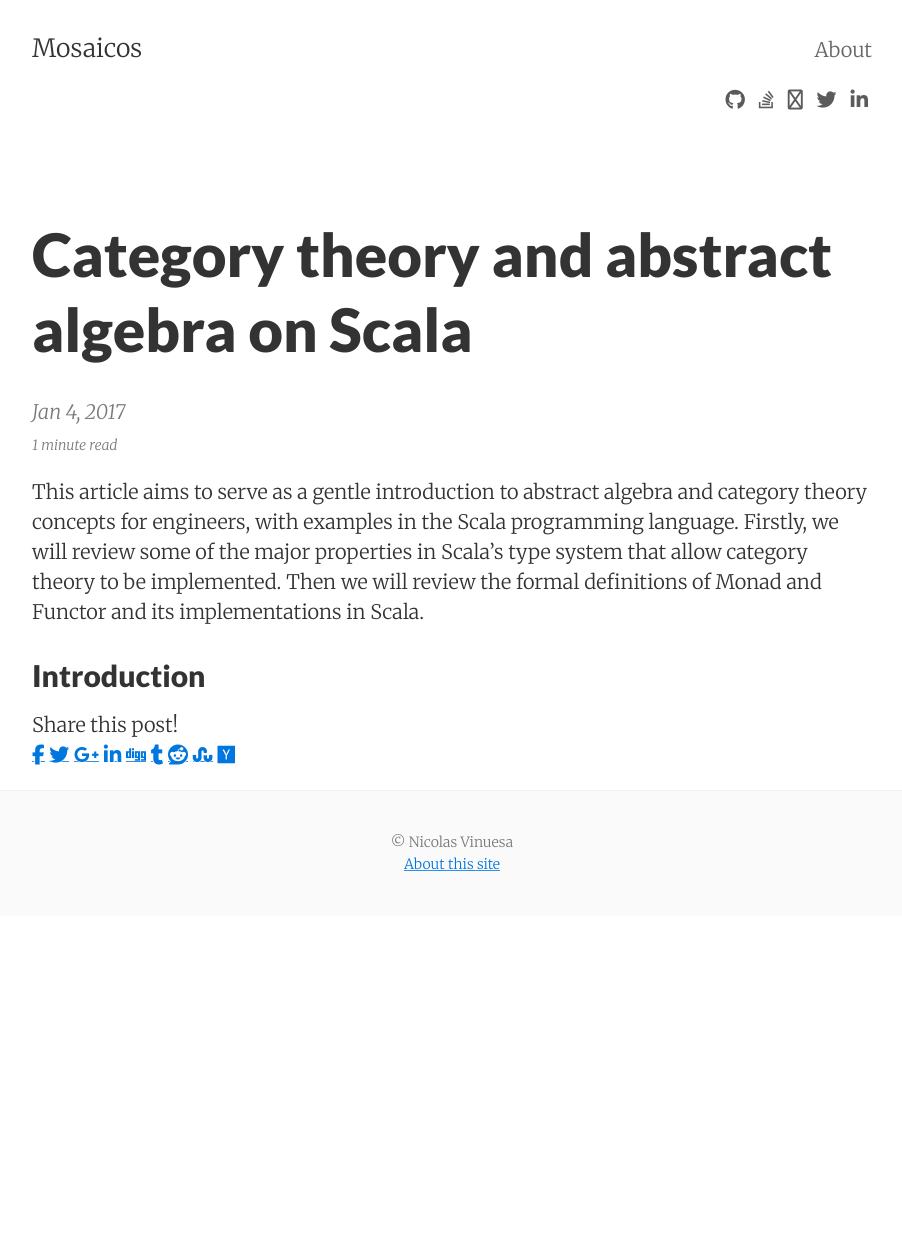
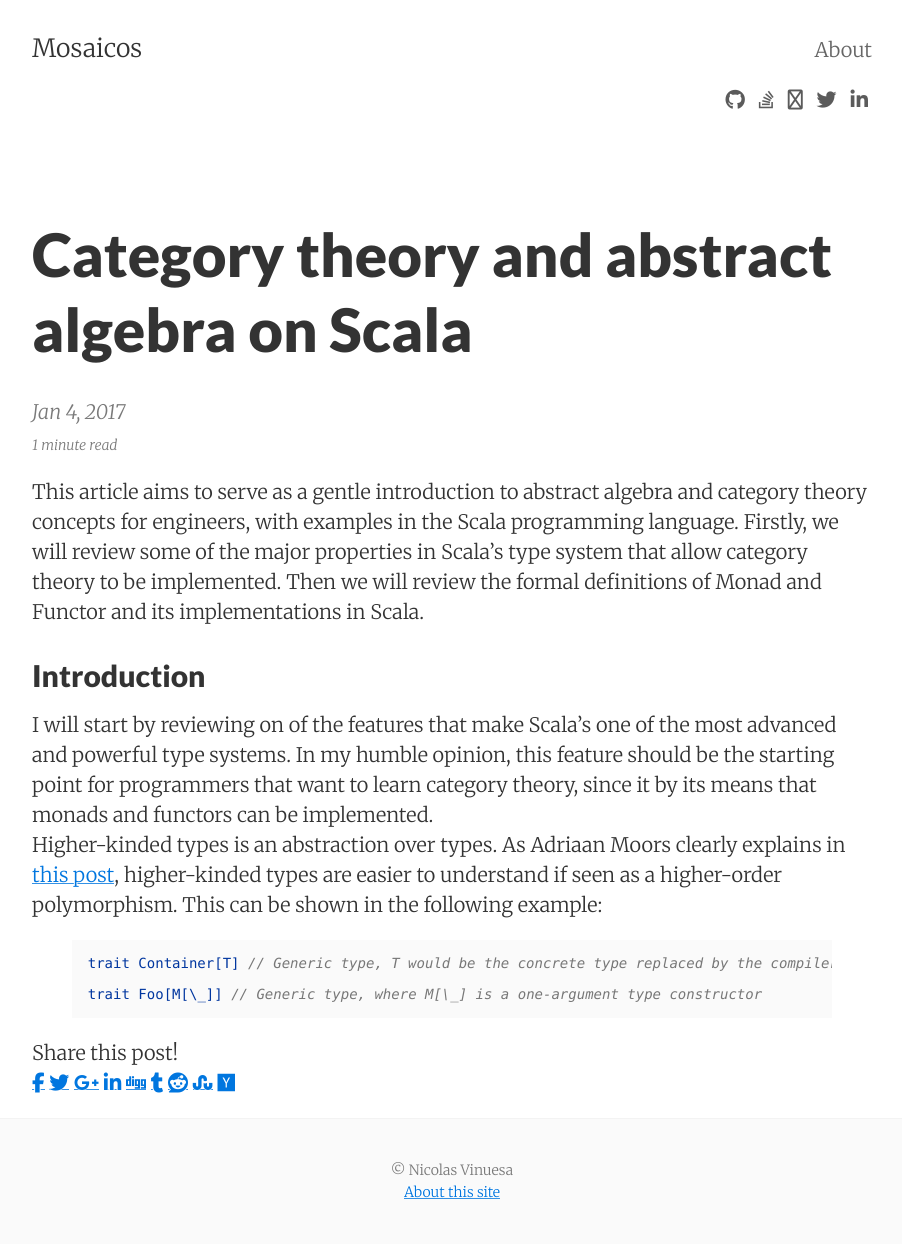
Before and after one commit to nvinuesa/nvinuesa.github.io, a Jekyll site: the page built from _posts/2017-01-04-category-theory-scala.markdown, in a window 1280 px wide. Shown: the whole page, without its empty margins (188-1090 px from the left). Built offline with Jekyll 4.4.1, drawn with Linux system fonts in a browser that asks for light colours; nearby versions of some CDN libraries; before the commit the page ends 916 px from its top, so only the background shows below that.

Commit message:
Update 2017-01-04-category-theory-scala.markdown

```diff
--- a/_posts/2017-01-04-category-theory-scala.markdown
+++ b/_posts/2017-01-04-category-theory-scala.markdown
@@ -8,3 +8,16 @@
 This article aims to serve as a gentle introduction to abstract algebra and category theory concepts for engineers, with examples in the Scala programming language. Firstly, we will review some of the major properties in Scala's type system that allow category theory to be implemented. Then we will review the formal definitions of Monad and Functor and its implementations in Scala.<br>
 
 ## Introduction
+
+I will start by reviewing on of the features that make Scala's one of the most advanced and powerful type systems. In my humble opinion, this feature should be the starting point for programmers that want to learn category theory, since it by its means that monads and functors can be implemented.<br>
+Higher-kinded types is an abstraction over types. As Adriaan Moors clearly explains in [this post][SO01], higher-kinded types are easier to understand if seen as a higher-order polymorphism. This can be shown in the following example:
+
+{% highlight scala %}
+
+trait Container[T] // Generic type, T would be the concrete type replaced by the compiler at runtime
+
+trait Foo[M[\_]] // Generic type, where M[\_] is a one-argument type constructor
+
+{% endhighlight %}
+
+[SO01]: http://stackoverflow.com/a/6427289/5089400
```
